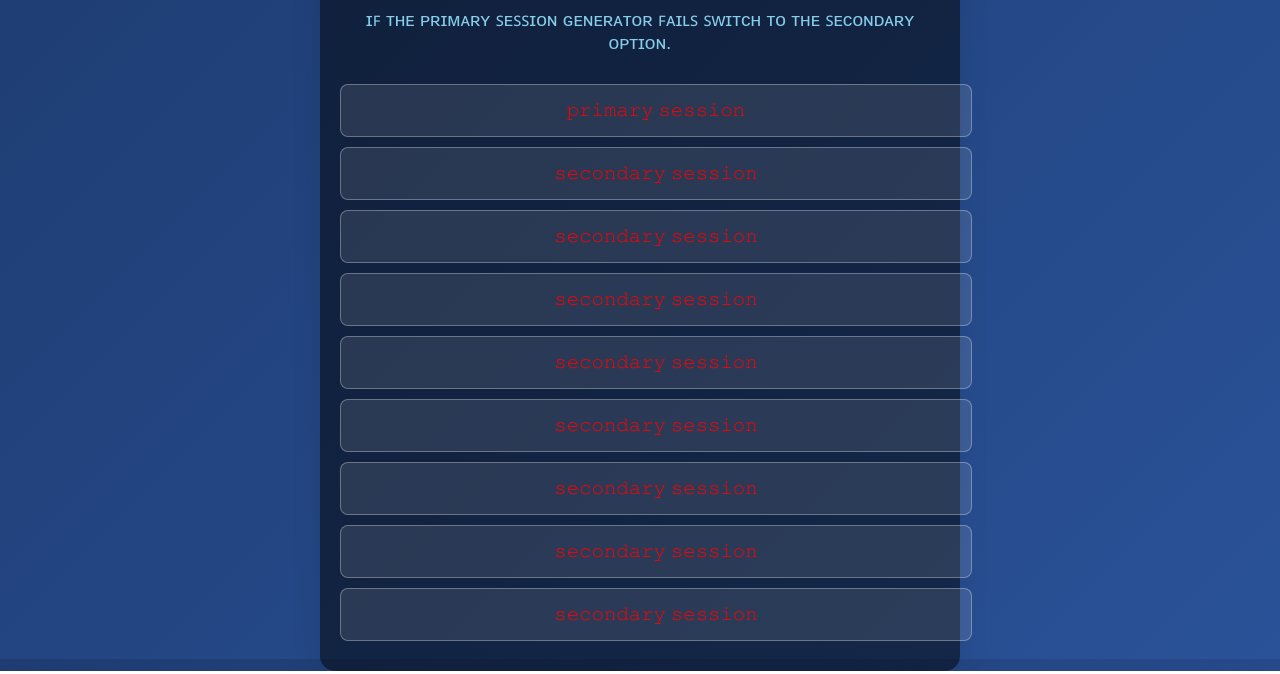
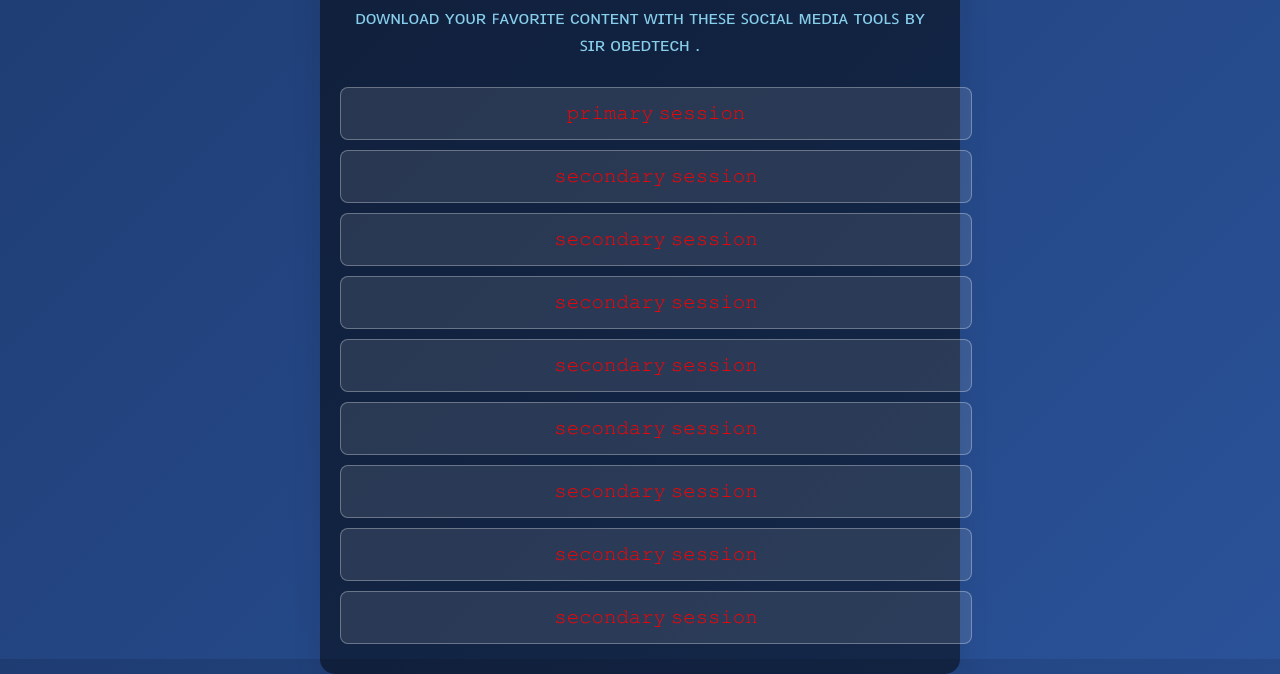
Before and after one commit to Obedweb3/All-downloaders-web, a plain HTML site: page index.html in a window 1280 px wide. Shown: the part 141-815 px from the top of the page. Drawn offline with Linux system fonts and the light colour scheme.

Commit message:
Update index.html

```diff
--- a/index.html
+++ b/index.html
@@ -68,7 +68,7 @@
 <body>
     <div class="container">
         <h1>𝐀𝐋𝐋 𝐒𝐎𝐂𝐈𝐀𝐋 𝐌𝐄𝐃𝐈𝐀 𝐃𝐎𝐖𝐍𝐋𝐎𝐀𝐃𝐄𝐑</h1>
-        <p>ɪꜰ ᴛʜᴇ ᴘʀɪᴍᴀʀʏ ꜱᴇꜱꜱɪᴏɴ ɢᴇɴᴇʀᴀᴛᴏʀ ꜰᴀɪʟꜱ ꜱᴡɪᴛᴄʜ ᴛᴏ ᴛʜᴇ ꜱᴇᴄᴏɴᴅᴀʀʏ ᴏᴘᴛɪᴏɴ.</p>
+        <p>ᴅᴏᴡɴʟᴏᴀᴅ ʏᴏᴜʀ ꜰᴀᴠᴏʀɪᴛᴇ ᴄᴏɴᴛᴇɴᴛ ᴡɪᴛʜ ᴛʜᴇꜱᴇ ꜱᴏᴄɪᴀʟ ᴍᴇᴅɪᴀ ᴛᴏᴏʟꜱ ʙʏ ꜱɪʀ ᴏʙᴇᴅᴛᴇᴄʜ .</p>
 
         <a href="https://hunterxmd-pair2.onrender.com" class="button">𝚙𝚛𝚒𝚖𝚊𝚛𝚢 𝚜𝚎𝚜𝚜𝚒𝚘𝚗</a>
         <a href="https://hunterxmd-pair-4-new.onrender.com" class="button">𝚜𝚎𝚌𝚘𝚗𝚍𝚊𝚛𝚢 𝚜𝚎𝚜𝚜𝚒𝚘𝚗</a>
```
